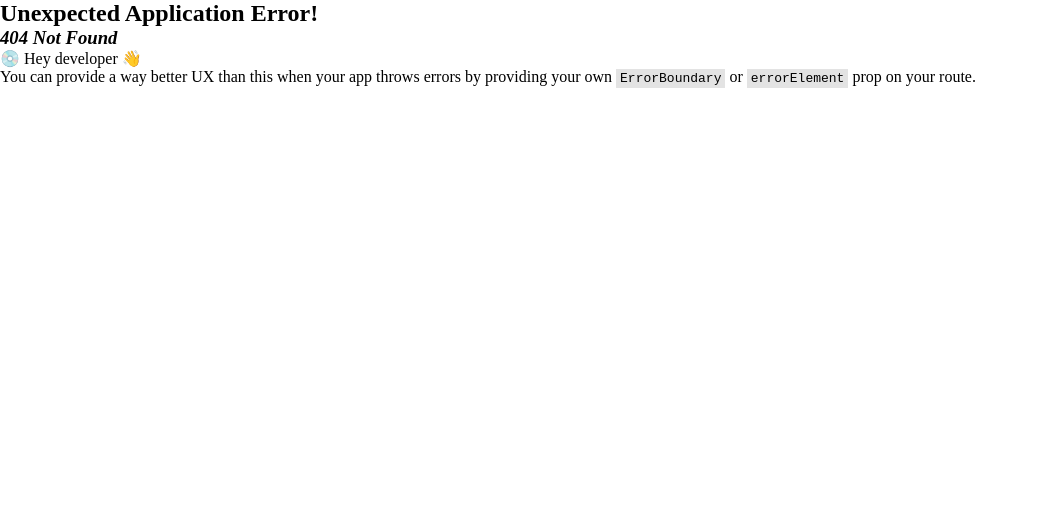
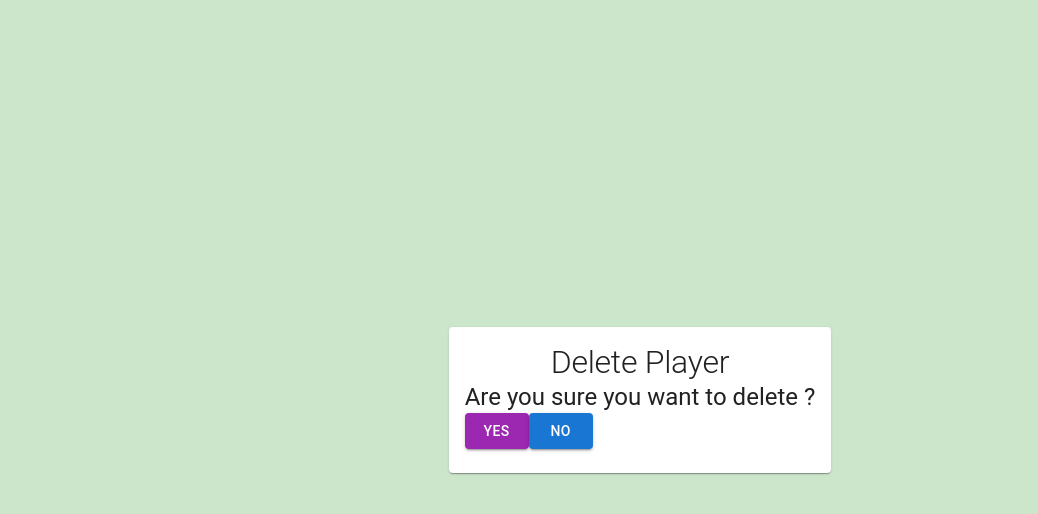
Before and after one commit to najmulhc/squad-manager, a React (Vite) app: page /confirm-delete in a window 1280 px wide. Before the commit this address had no page. Shown: the top 514 px of the page, without its empty margins (0-1038 px from the left). Built offline with nearby package versions, Linux system fonts and the light colour scheme.

Commit message:
FET - Delete function for players is done

```diff
--- a/src/components/PlayerForm.tsx
+++ b/src/components/PlayerForm.tsx
@@ -22,26 +22,36 @@ const PlayerForm = ({
   text,
 }: {
   name: string;
-  age: string | number  ;
+  age: string;
   playerType: "Batter" | "WicketKeeper" | "Bowler";
-  matchesPlayed: string | number;
+  matchesPlayed: string;
   text: "Add Player" | "Update Player";
 }) => {
   const navigate = useNavigate();
   const dispatch = useDispatch();
-  const initialValues = {
+  const initialValues: {
+    name: string;
+    age: string;
+    playerType: "Batter" | "WicketKeeper" | "Bowler";
+    matchesPlayed: string;
+  } = {
     name: "",
     age: "",
-    playerType: "",
+    playerType: "Batter",
     matchesPlayed: "",
   };
 
-  const handleSubmit = (values) => {
+  const handleSubmit = (values: {
+    name: string;
+    age: string;
+    playerType: "Batter" | "WicketKeeper" | "Bowler";
+    matchesPlayed: string;
+  }) => {
     // You can perform your desired actions here
 
     console.log(values);
     dispatch(addPlayer({ ...values }));
-    navigate('/')
+    navigate("/");
   };
 
   // performing form validation using formik
@@ -49,7 +59,12 @@ const PlayerForm = ({
     initialValues,
     onSubmit: handleSubmit,
     validate: (values) => {
-      const errors = {};
+      const errors: {
+        name?: string;
+        age?: string;
+        playerType?: string;
+        matchesPlayed?: string | number;
+      } = {};
 
       if (!name && values.name === "") {
         errors.name = "Enter the Name of the Player";
@@ -113,7 +128,7 @@ const PlayerForm = ({
                 name="age"
                 label="Age"
                 type="number"
-                value={age >=18 ? age : formik.values.age}
+                value={parseInt(age) >= 18 ? age : formik.values.age}
                 onChange={formik.handleChange}
                 error={formik.touched.age && Boolean(formik.errors.age)}
                 helperText={formik.touched.age && formik.errors.age}
@@ -129,7 +144,11 @@ const PlayerForm = ({
                   id="playerType"
                   name="playerType"
                   label="Player Type"
-                  value={playerType === "Batter" ?   "Batter" : formik.values.playerType}
+                  value={
+                    playerType === "Batter"
+                      ? "Batter"
+                      : formik.values.playerType
+                  }
                   onChange={formik.handleChange}
                   error={
                     formik.touched.playerType &&
--- a/src/components/PlayerTable.tsx
+++ b/src/components/PlayerTable.tsx
@@ -9,12 +9,18 @@ import {
   Paper,
   Button,
 } from "@mui/material";
-import {useSelector} from 'react-redux';
+import { useDispatch, useSelector } from "react-redux";
+import { addToDelete } from "../reducers/PlayerSlice";
+import { useNavigate } from "react-router";
 
 const PlayerTable = () => {
-
-  const {players} = useSelector(state => state.players);
-
+  const { players } = useSelector((state) => state.players);
+  const dispatch = useDispatch();
+  const navigate = useNavigate();
+  const addToDel = (item: any) => {
+    dispatch(addToDelete(item));
+    navigate('/confirm-delete')
+  };
   return (
     <div>
       <Typography
@@ -56,7 +62,12 @@ const PlayerTable = () => {
                   >
                     Update
                   </Button>
-                  <Button variant="contained" color="warning" size="small">
+                  <Button
+                    variant="contained"
+                    color="warning"
+                    size="small"
+                    onClick={() => addToDel(player)}
+                  >
                     Delete
                   </Button>
                 </TableCell>
--- /dev/null
+++ b/src/pages/DeleteConfirmation.tsx
@@ -0,0 +1,55 @@
+import { Link, useNavigate } from "react-router-dom";
+import { Card, CardContent, Button, Box, Typography } from "@mui/material";
+import { useDispatch, useSelector } from "react-redux";
+import { deletePlayer } from "../reducers/PlayerSlice";
+
+const DeleteConfirmation = () => {
+  const { toDelete } = useSelector((state) => state.players);
+  const dispatch = useDispatch();
+  const navigate = useNavigate();
+  const deletePlayerFromList = () => {
+    dispatch(deletePlayer());
+    navigate("/");
+  };
+  return (
+    <Box
+      style={{
+        height: "100vh",
+        display: "flex",
+        justifyContent: "center",
+        alignItems: "center",
+        backgroundColor: "rgba(0,128, 0, 0.2)",
+      }}
+    >
+      <Card>
+        <CardContent>
+          <Typography
+            variant="h2"
+            fontSize="2rem"
+            fontWeight="semibold"
+            textAlign="center"
+          >
+            Delete Player
+          </Typography>
+          <Typography variant="h5">
+            Are you sure you want to delete {toDelete.name}?
+          </Typography>
+          <div>
+            <Button
+              variant="contained"
+              color="secondary"
+              onClick={deletePlayerFromList}
+            >
+              Yes
+            </Button>
+            <Button variant="contained" component={Link} to="/">
+              No
+            </Button>
+          </div>
+        </CardContent>
+      </Card>
+    </Box>
+  );
+};
+
+export default DeleteConfirmation;
--- a/src/reducers/PlayerSlice.ts
+++ b/src/reducers/PlayerSlice.ts
@@ -38,6 +38,7 @@ const initialState = {
       age: 35,
     },
   ],
+  toDelete: {},
 };
 
 const playerSlice = createSlice({
@@ -49,11 +50,22 @@ const playerSlice = createSlice({
         id: state.players.length,
         ...action.payload,
       };
-      state.players = [...state.players, newPlayer]
+      state.players = [...state.players, newPlayer];
+    },
+    addToDelete: (state, action) => {
+      console.log(action.payload);
+      state.toDelete = { ...action.payload };
+    },
+    deletePlayer: (state, action) => {
+      const playerIdToDelete = state.toDelete?.id;
+      state.players = state.players.filter(
+        (player) => player.id !== playerIdToDelete
+      );
+      state.toDelete = {};
     },
   },
 });
 
-export const {addPlayer} = playerSlice.actions;
+export const { addPlayer, addToDelete, deletePlayer } = playerSlice.actions;
 
 export default playerSlice.reducer;
--- a/src/router.tsx
+++ b/src/router.tsx
@@ -2,6 +2,7 @@ import { createBrowserRouter } from "react-router-dom";
 import AddPlayer from "./pages/AddPlayer";
 import UpdatePlayer from "./pages/UpdatePlayer";
 import Home from "./pages/Home";
+import DeleteConfirmation from "./pages/DeleteConfirmation";
 
 const router = createBrowserRouter([
   {
@@ -16,6 +17,10 @@ const router = createBrowserRouter([
     path: "/update-player",
     element: <UpdatePlayer />,
   },
+  {
+    path: "/confirm-delete",
+    element: <DeleteConfirmation/>
+  }
 ]);
 
 export default router;
```
